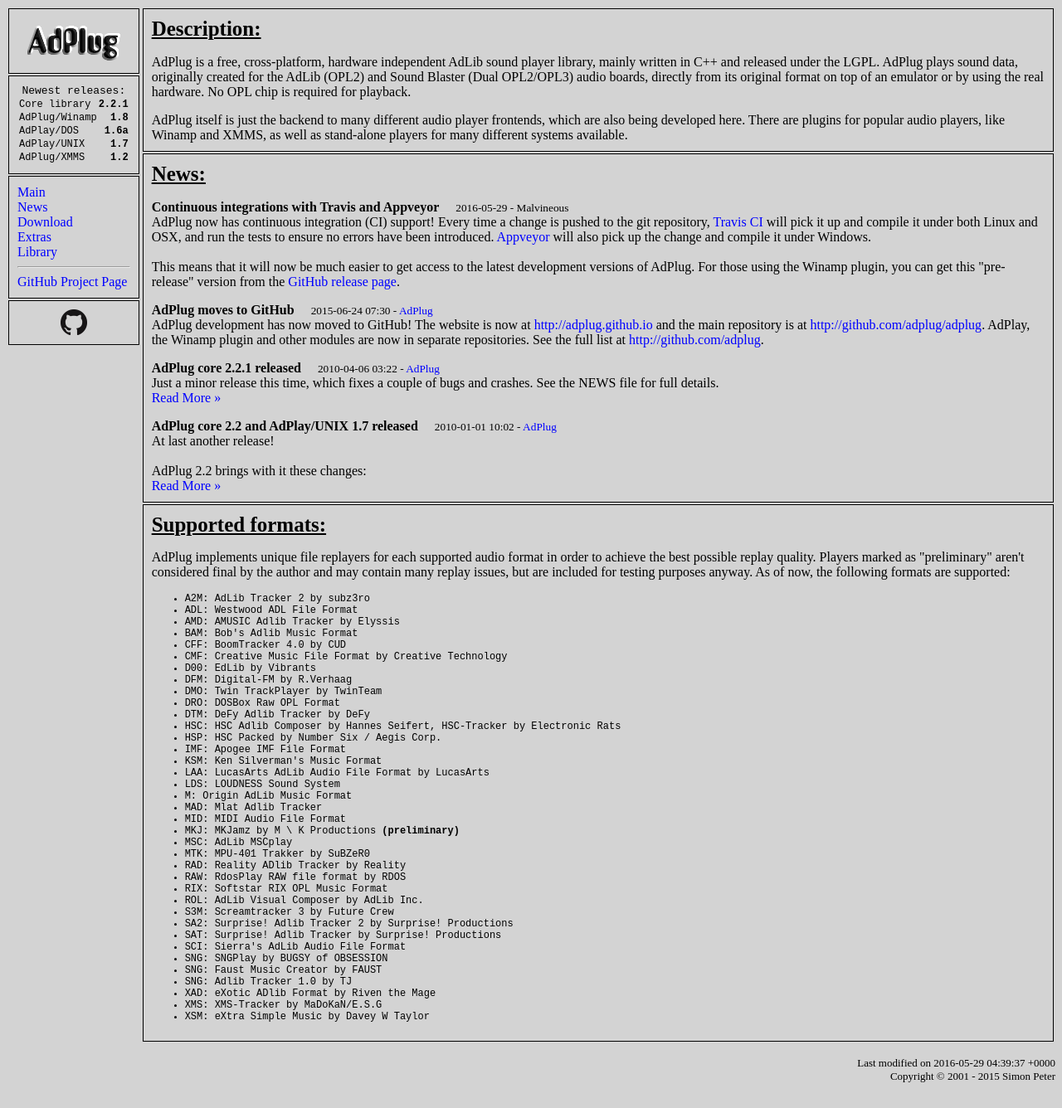
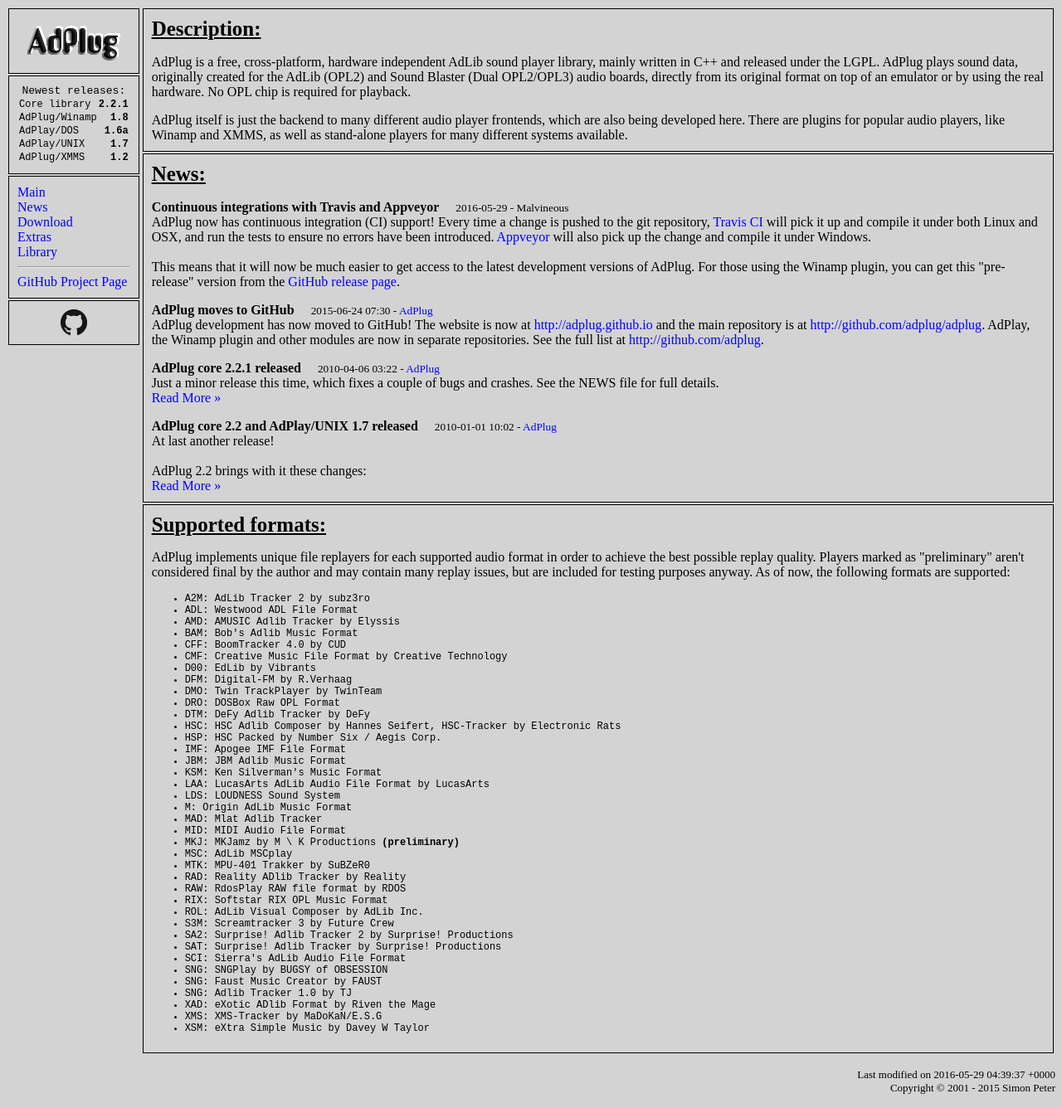
Before and after one commit to adplug/adplug.github.io, a Jekyll site: the page built from index.html, in a window 1280 px wide. Shown: the whole page at 83% size. Built offline with Jekyll 4.4.1, drawn with Linux system fonts in a browser that asks for light colours.

Commit message:
Add JBM format to format list

```diff
--- a/index.html
+++ b/index.html
@@ -51,6 +51,7 @@ anyway. As of now, the following formats are supported:</p>
 <li>HSC: HSC Adlib Composer by Hannes Seifert, HSC-Tracker by Electronic Rats</li>
 <li>HSP: HSC Packed by Number Six / Aegis Corp.</li>
 <li>IMF: Apogee IMF File Format</li>
+<li>JBM: JBM Adlib Music Format</li>
 <li>KSM: Ken Silverman's Music Format</li>
 <li>LAA: LucasArts AdLib Audio File Format by LucasArts</li>
 <li>LDS: LOUDNESS Sound System</li>
```
